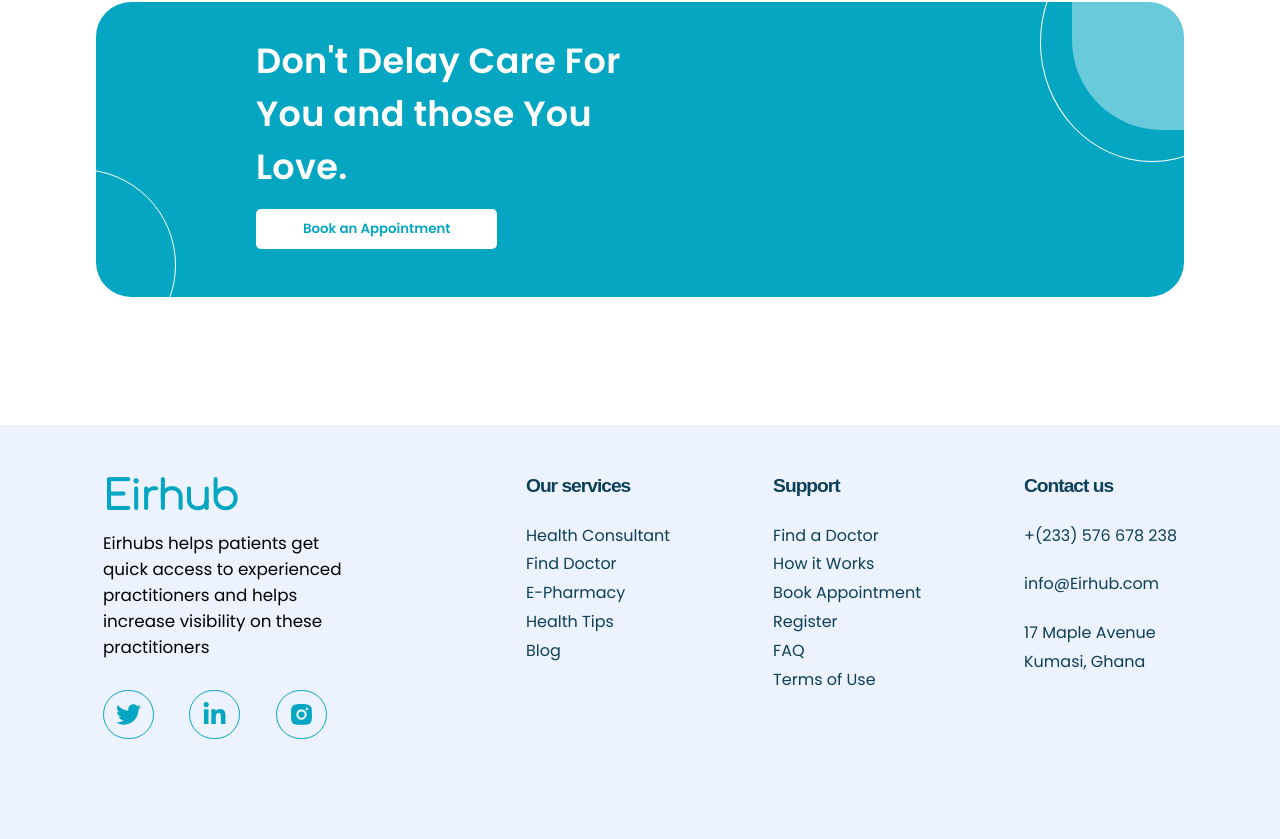
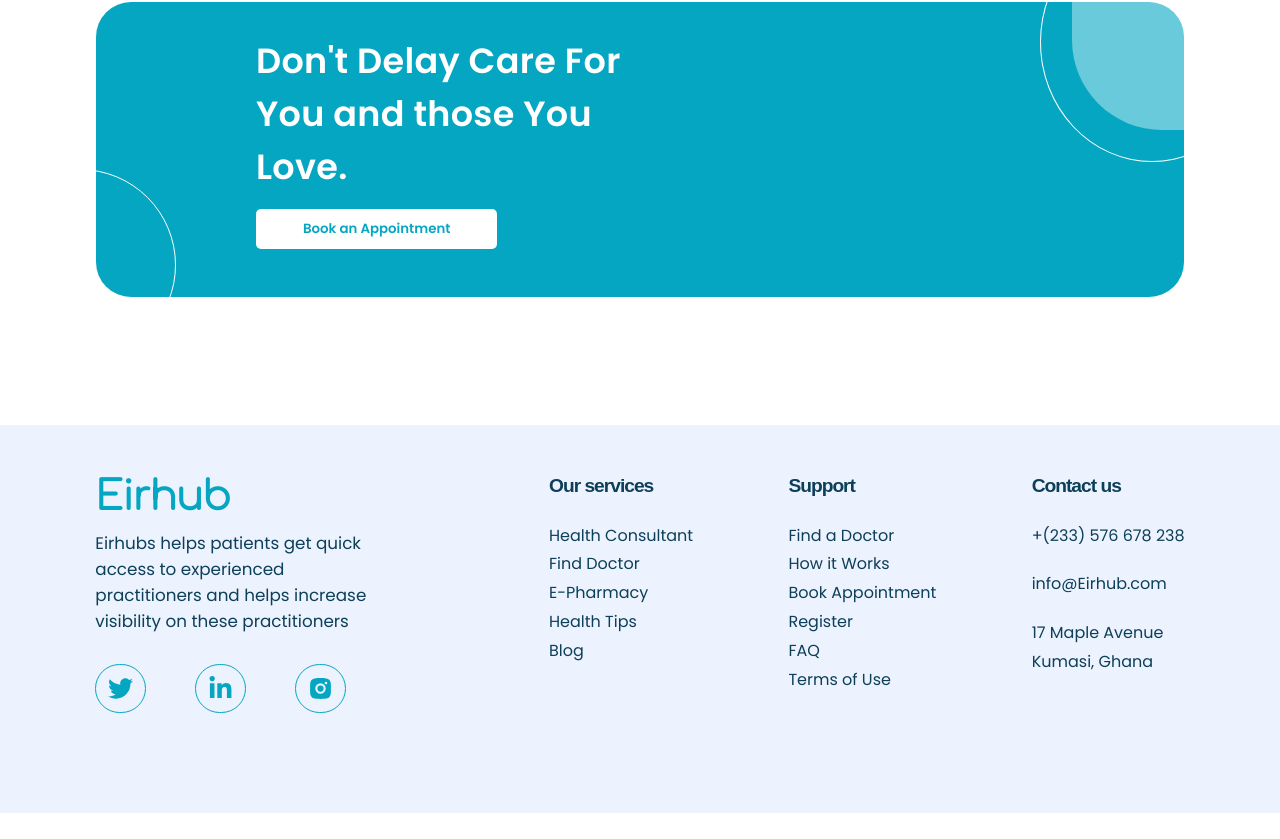
Before and after one commit to Silicon-Valley00/eirhub-frontend, a React (Create React App) app in the folder client/: page /landing-page in a window 1280 px wide. Shown: the part 2481-3320 px from the top of the page. After the commit the page ends 3294 px from the top, so only its background shows below. Built offline with nearby package versions, Linux system fonts and the light colour scheme.

Commit message:
Fixed width of logo in Footer

```diff
--- a/client/src/Pages/Landing page/components/footer.module.css
+++ b/client/src/Pages/Landing page/components/footer.module.css
@@ -9,7 +9,8 @@
    padding-bottom: 100px;
 }
 .logo {
-   width: 25%;
+   width: 28%;
+   color: #0d3f58;
 }
 .logo span {
    font-family: 'Comfortaa', cursive;
```
